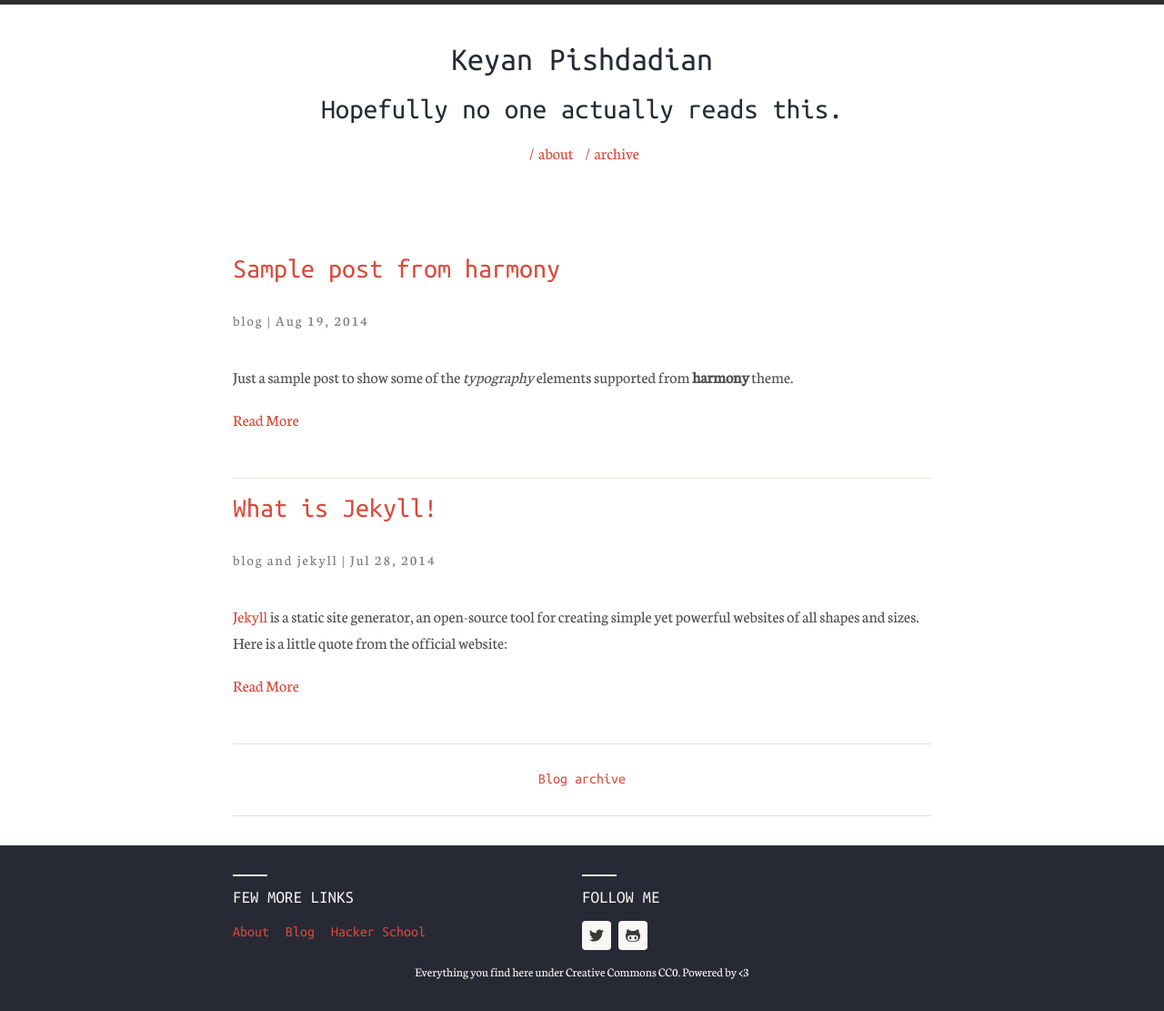
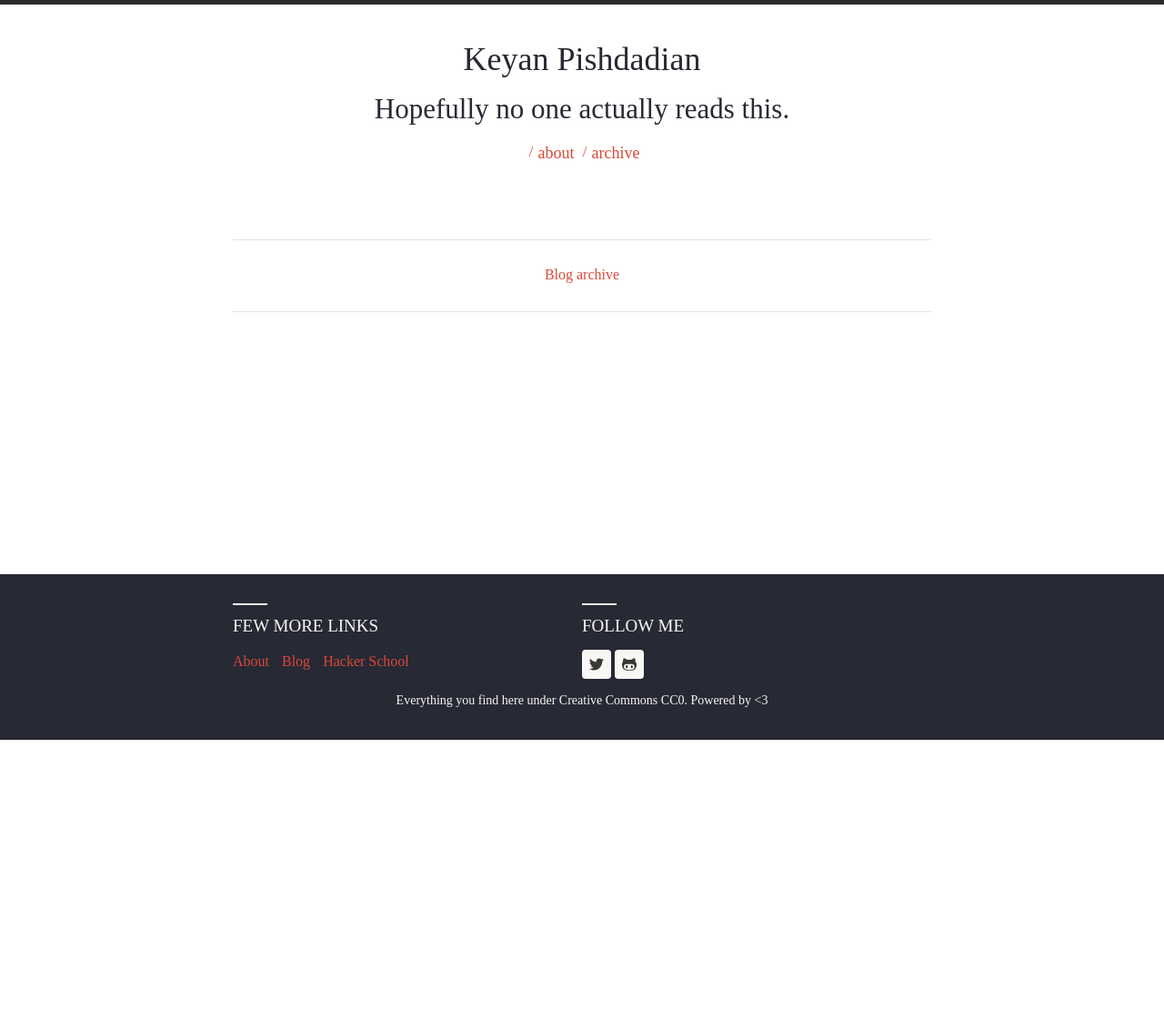
Before and after one commit to keyan/blog, a Jekyll site: the page built from index.html, in a window 1280 px wide. Shown: the whole page at 91% size. Built offline with Jekyll 4.4.1, drawn with Linux system fonts in a browser that asks for light colours; nearby versions of some CDN libraries; after the commit the page ends 900 px from its top, so only the background shows below that; some of the changed lines change nothing that is shown.

Commit message:
Remove sample posts

```diff
--- a/_posts/2014-07-28-welcome-to-jekyll.markdown
+++ /dev/null
@@ -1,22 +0,0 @@
----
-layout: post
-title:  "What is Jekyll!"
-date:   2014-07-28 22:48:45
-description: Jekyll is a static site generator, an open-source tool for creating simple yet powerful websites of all shapes and sizes.
-categories:
-- blog
-- jekyll
----
-
-[Jekyll][jekyll] is a static site generator, an open-source tool for creating simple yet powerful websites of all shapes and sizes. Here is a little quote from the official website:
-
-> It takes a template directory containing raw text files in various formats, runs it through [Markdown][markdown] (or [Textile][textile]) and Liquid converters, and spits out a complete, ready-to-publish static website suitable for serving with your favorite web server. Jekyll also happens to be the engine behind [GitHub Pages][github-pages], which means you can use Jekyll to host your project’s page, blog, or website from GitHub’s servers for free.
-> - jekyllrb.com
-
-Check out the [Jekyll docs][jekyll] for more info on how to get the most out of Jekyll. File all bugs/feature requests at [Jekyll's GitHub repo][jekyll-gh].
-
-[jekyll-gh]: https://github.com/mojombo/jekyll
-[jekyll]:    http://jekyllrb.com
-[markdown]: http://daringfireball.net/projects/markdown/
-[textile]: http://redcloth.org/textile
-[github-pages]: http://pages.github.com/
--- a/_posts/2014-08-19-sample-post.markdown
+++ /dev/null
@@ -1,63 +0,0 @@
----
-layout: post
-title:  "Sample post from harmony"
-date:   2014-08-19 23:56:45
-description: Just a sample post to show some of the typography elements supported from harmony theme.
-categories:
-- blog
-permalink: sample-post
----
-
-Just a sample post to show some of the *typography* elements supported from
-**harmony** theme.
-
-___
-
-A blockquote:
-
-> Donec in mollis eros, nec rutrum turpis. **Curabitur** sem elit, semper nec volutpat quis, laoreet et sapien. In felis erat, rhoncus sed pellentesque mollis, tincidunt quis elit.
-> - By Someone
-
-## Header 2
-
-Duis lacinia commodo dui, vel aliquam metus hendrerit eu. Integer et scelerisque dui. Sed nec molestie quam. Donec sit amet nisl a massa commodo ultrices nec quis nunc. Aenean aliquet eu arcu adipiscing dignissim. Nunc dictum elit vitae dolor molestie aliquet.
-
-
-Example code:
-
-{% highlight ruby %}
-def print_hi(name)
-  puts "Hi, #{name}"
-end
-print_hi('Tom')
-#=> prints 'Hi, Tom' to STDOUT.
-{% endhighlight %}
-
-
-A list:
-
-- Praesent nisi elit, bibendum ut consectetur ac, aliquet in nunc
-- Donec ante est, volutpat in mi et, pulvinar congue dolor.
-- Quisque ultrices pulvinar sollicitudin.
-- Duis elementum odio eu euismod suscipit.
-- Integer enim lorem, interdum sit amet consectetur non, bibendum eget neque.
-
-A numbered list:
-
-1. Praesent nisi elit, bibendum ut consectetur ac, aliquet in nunc.
-2. Donec ante est, volutpat in mi et, pulvinar congue dolor.
-3. Quisque ultrices pulvinar sollicitudin.
-4. Duis elementum odio eu euismod suscipit.
-5. Integer enim lorem, interdum sit amet consectetur non, bibendum eget neque.
-
-Definition list:
-
-Curabitur cursus magna eu sem cursus
-: ac ultrices urna pharetra.
-: Duis scelerisque ipsum eu luctus elementum.
-
-Pellentesque habitant morbi tristique senectus
-: Curabitur malesuada lacus ac gravida porttitor
-: Duis sodales feugiat lorem et mollis.
-
-Want me to suggest something? Please [Send me a request](https://github.com/web-create/harmony/issues/new)
--- a/assets/css/main.scss
+++ b/assets/css/main.scss
@@ -35,8 +35,8 @@ html * {
 body {
   font: {
     size: 100%;
-    family: $primary-font; // variables inside partials > _variables.scss
-    //font-family: 'Neuton', serif;
+    //family: $primary-font; // variables inside partials > _variables.scss
+    font-family: 'Neuton', serif;
   }
 }
 
@@ -117,7 +117,6 @@ h6 {
 
 p {
   line-height: 1.6;
-  font-family: 'Neuton', serif;
   @include font-size(14px);
   @include MQ(M) {
     @include font-size(18px);
@@ -421,12 +420,10 @@ div.page-content {
     padding-bottom: 1em;
     dt, dd {
       @include font-size(12px);
-      font-family: 'Neuton', serif;
       line-height: 1.5;
     }
 
     dt {
-      font-family: 'Neuton', serif;
       font-weight: bold;
       padding-bottom: 5px;
       padding-top: 20px;
@@ -464,7 +461,6 @@ div.page-content {
 .no-svg div.page-content ul li {
   background: url(./images/bullet.png);
   @include font-size(13px);
-  font-family: 'Neuton', serif;
   color: $color-2;
   line-height: 1.6;
   background-repeat: no-repeat;
@@ -488,7 +484,6 @@ body.theme-base-01 {
   header.main-header {
     color: $base-01;
     ul li {
-      font-family: 'Neuton', serif;
       color: $base-08;
     }
   }
```
